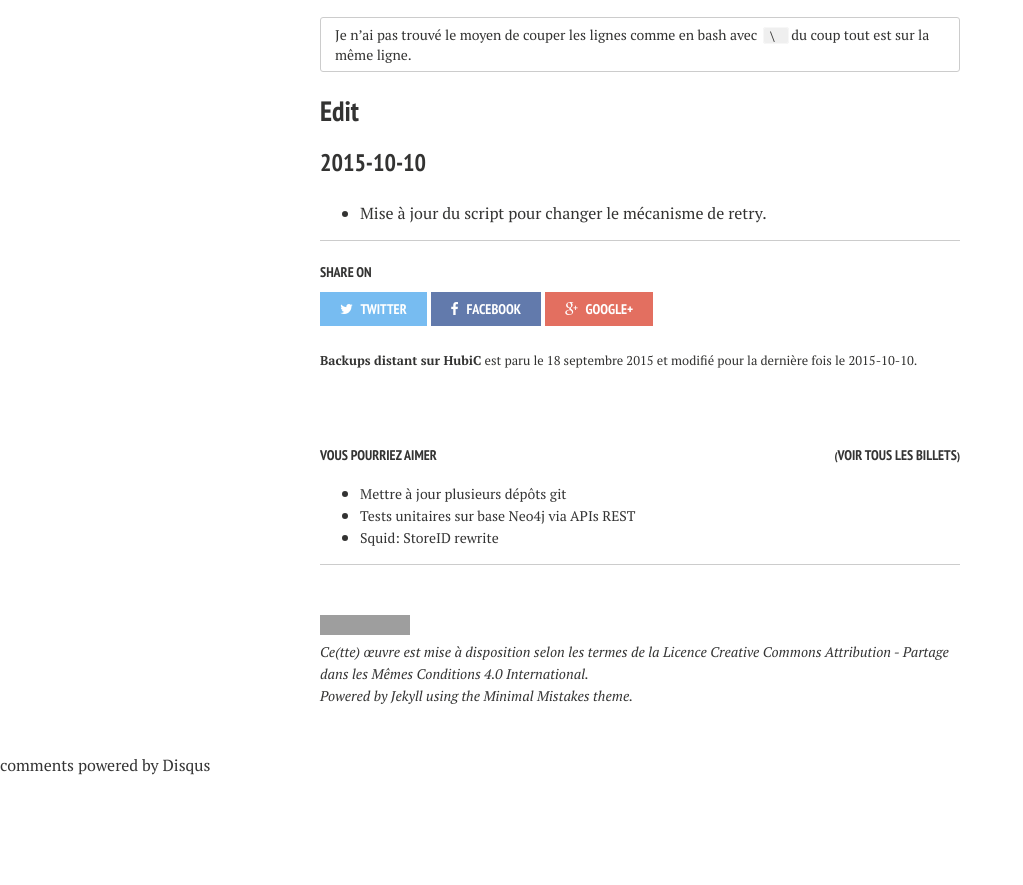
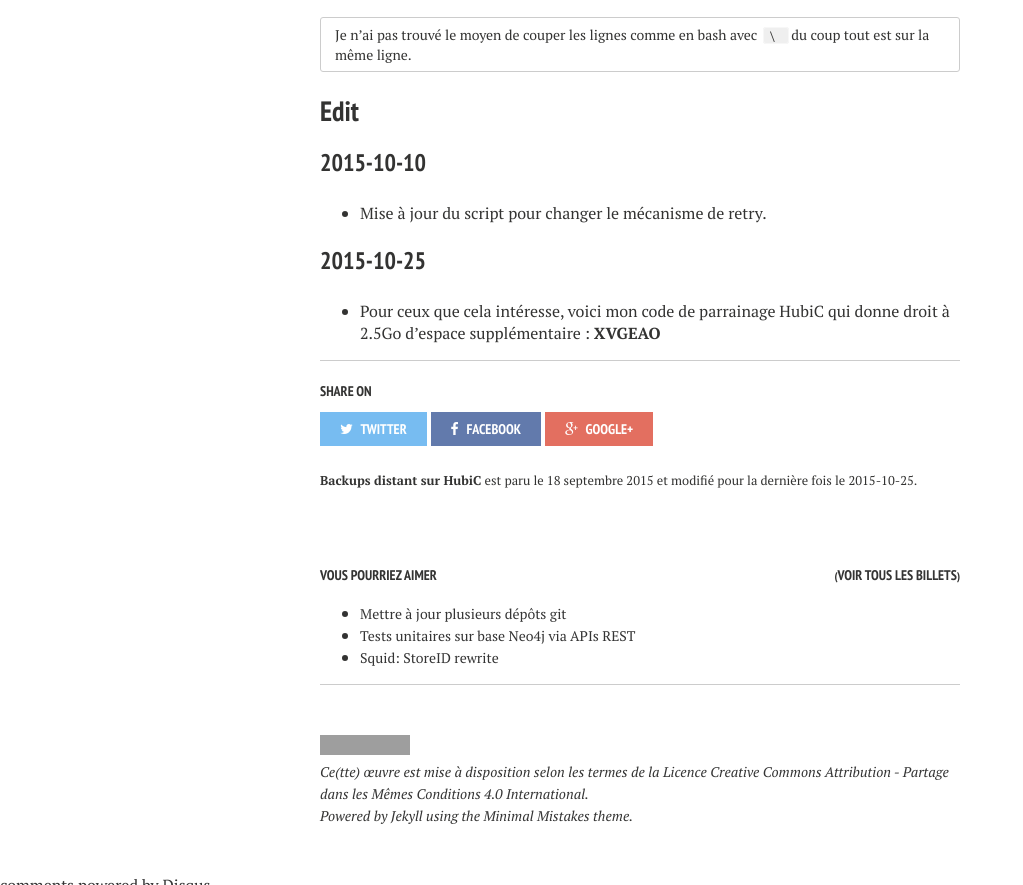
Before and after one commit to Marthym/marthym.github.io, a Jekyll site: the page built from _posts/2015-09-18-Backup-distant-sur-HubiC.md, in a window 1280 px wide and 900 px high, scrolled down 4724 px, cut to the strip 15-900 px from the top of the window. Shown: the whole strip, without its empty margins (0-1023 px from the left). Built offline with Jekyll 4.4.1, drawn with Linux system fonts in a browser that asks for light colours; nearby versions of some CDN libraries; comment, search, counter and statistics services are not loaded; before the commit the page ends 5515 px from its top, so only the background shows below that; grey boxes are pictures that could not be loaded.

Commit message:
fix(posts): Add Promo code to the HubiC post

```diff
--- a/_posts/2015-09-18-Backup-distant-sur-HubiC.md
+++ b/_posts/2015-09-18-Backup-distant-sur-HubiC.md
@@ -2,7 +2,7 @@
 layout: post
 title: Backups distant sur HubiC
 excerpt: "Protéger ses données perso d'un cataclisme en les envoyant dans le cloud"
-modified: 2015-10-10
+modified: 2015-10-25
 tags: [backup,shell,admin,planetlibre,hubic]
 comments: true
 image:
@@ -178,3 +178,7 @@ Je n'ai pas trouvé le moyen de couper les lignes comme en bash avec `\ ` du cou
 ### 2015-10-10
 
 * Mise à jour du script pour changer le mécanisme de retry.
+
+### 2015-10-25
+
+* Pour ceux que cela intéresse, voici mon code de parrainage HubiC qui donne droit à 2.5Go d'espace supplémentaire : **XVGEAO**
```
